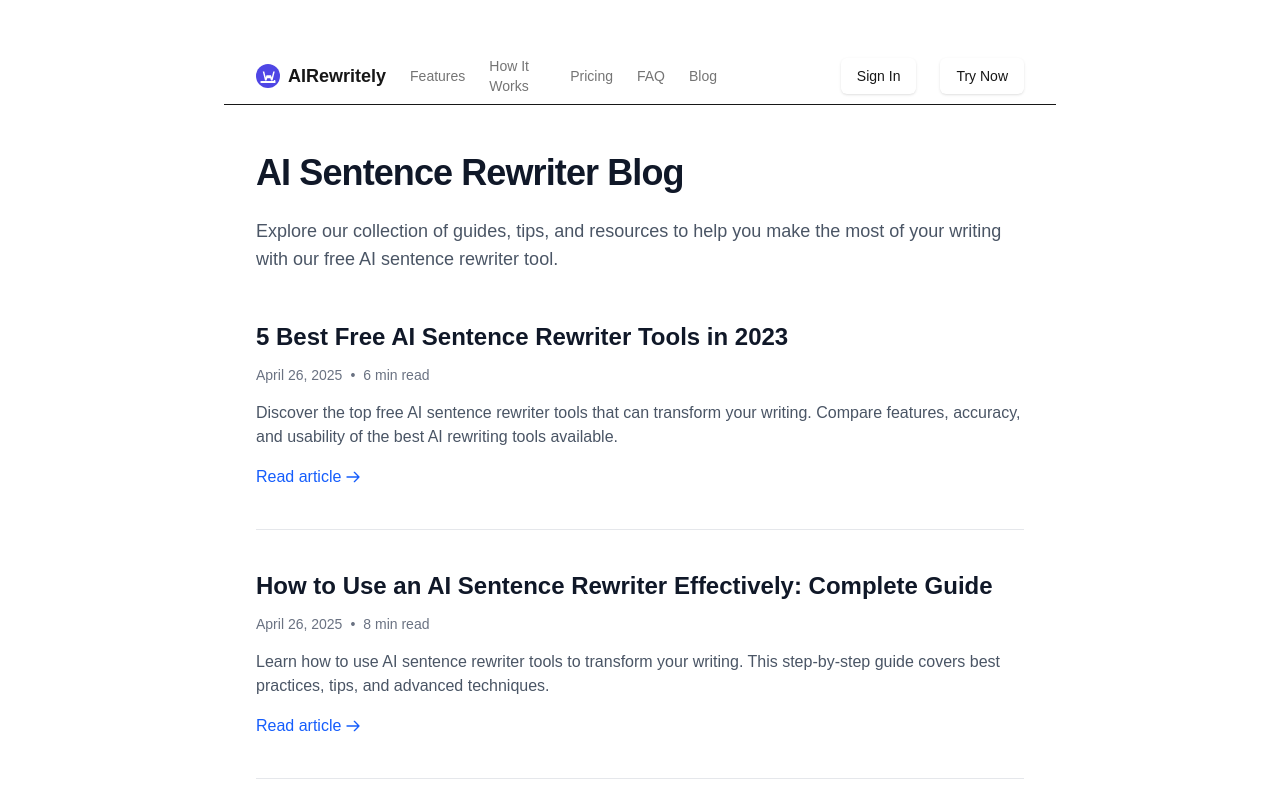
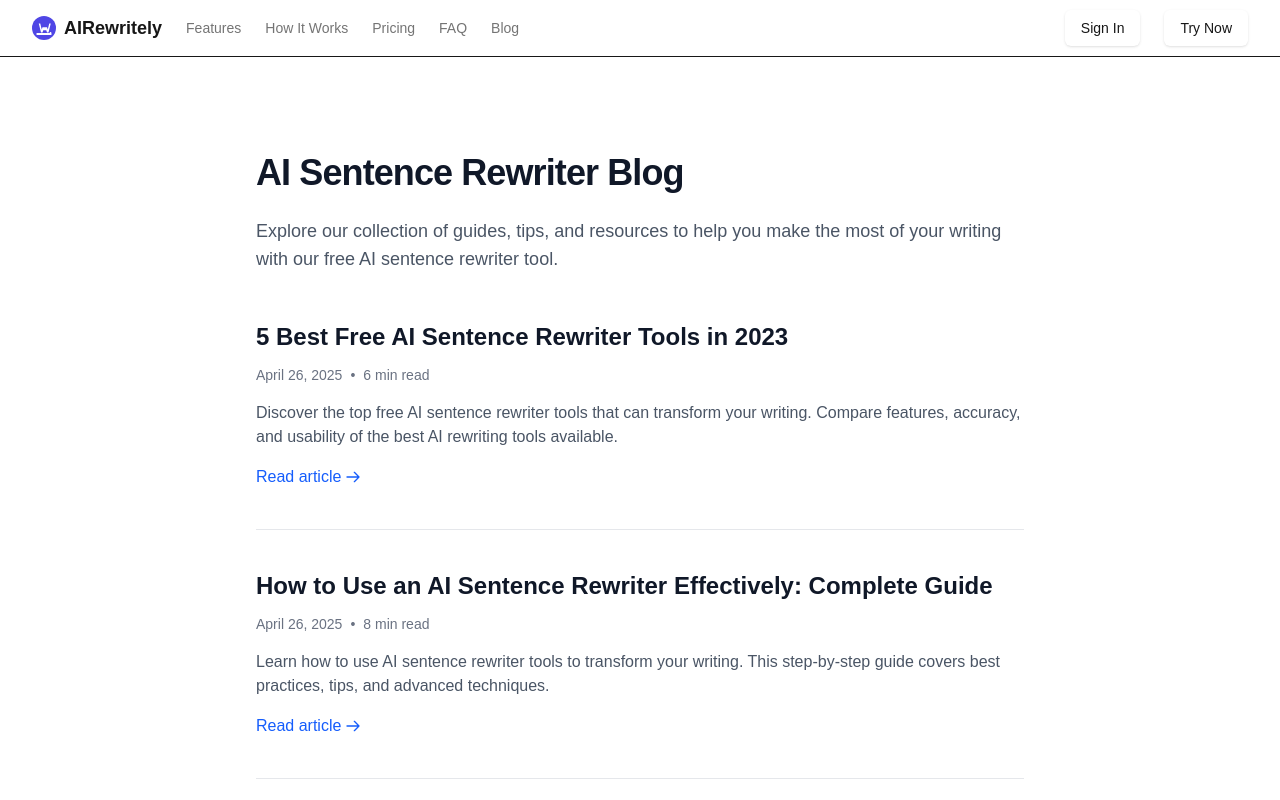
Before and after one commit to yeyz66/airewritely, a Next.js app: page /blog in a window 1280 px wide. Shown: the top 800 px of the page. Built offline with nearby package versions, Linux system fonts and the light colour scheme; no server answers.

Commit message:
修复blog顶部样式问题

```diff
--- a/app/blog/best-free-ai-sentence-rewriter-tools/page.tsx
+++ b/app/blog/best-free-ai-sentence-rewriter-tools/page.tsx
@@ -1,7 +1,6 @@
 import React from 'react';
 import Link from 'next/link';
 import { Metadata } from 'next';
-import Header from '@/components/Header';
 
 export const metadata: Metadata = {
   title: "5 Best Free AI Sentence Rewriter Tools in 2023",
@@ -19,7 +18,6 @@ export const metadata: Metadata = {
 export default function BestAiSentenceRewriterTools() {
   return (
     <>
-      <Header />
       <div className="prose prose-lg dark:prose-invert max-w-none">
         <h1 className="text-3xl font-bold tracking-tight text-gray-900 dark:text-white sm:text-4xl mb-6">
           5 Best Free AI Sentence Rewriter Tools in 2023
--- a/app/blog/how-to-use-ai-sentence-rewriter/page.tsx
+++ b/app/blog/how-to-use-ai-sentence-rewriter/page.tsx
@@ -1,7 +1,6 @@
 import React from 'react';
 import Link from 'next/link';
 import { Metadata } from 'next';
-import Header from '@/components/Header';
 
 export const metadata: Metadata = {
   title: "How to Use an AI Sentence Rewriter Effectively | Complete Guide",
@@ -19,7 +18,6 @@ export const metadata: Metadata = {
 export default function HowToUseAiSentenceRewriter() {
   return (
     <>
-      <Header />
       <div className="prose prose-lg dark:prose-invert max-w-none">
         <h1 className="text-3xl font-bold tracking-tight text-gray-900 dark:text-white sm:text-4xl mb-6">
           How to Use an AI Sentence Rewriter Effectively: Complete Guide
--- a/app/blog/layout.tsx
+++ b/app/blog/layout.tsx
@@ -1,15 +1,5 @@
 import type { Metadata } from "next";
-import { Geist, Geist_Mono } from "next/font/google";
-
-const geistSans = Geist({
-  variable: "--font-geist-sans",
-  subsets: ["latin"],
-});
-
-const geistMono = Geist_Mono({
-  variable: "--font-geist-mono",
-  subsets: ["latin"],
-});
+import Header from "@/components/Header";
 
 export const metadata: Metadata = {
   title: "AI Sentence Rewriter Blog | Tips and Guides",
@@ -23,10 +13,13 @@ export default function BlogLayout({
   children: React.ReactNode;
 }>) {
   return (
-    <section className={`bg-white dark:bg-black ${geistSans.variable} ${geistMono.variable}`}>
-      <div className="max-w-4xl mx-auto px-4 sm:px-6 lg:px-8 py-12">
-        {children}
-      </div>
-    </section>
+    <>
+      <Header />
+      <section className="bg-white dark:bg-black">
+        <div className="max-w-4xl mx-auto px-4 sm:px-6 lg:px-8 py-12">
+          {children}
+        </div>
+      </section>
+    </>
   );
 }
--- a/app/blog/page.tsx
+++ b/app/blog/page.tsx
@@ -1,7 +1,6 @@
 import React from 'react';
 import Link from 'next/link';
 import { Metadata } from 'next';
-import Header from '@/components/Header';
 
 export const metadata: Metadata = {
   title: "AI Sentence Rewriter Blog | Writing Tips & Resources",
@@ -46,7 +45,6 @@ export default function BlogIndex() {
 
   return (
     <>
-      <Header />
       <div className="container mx-auto px-4 md:px-8 py-12">
         <div className="max-w-4xl mx-auto">
           <h1 className="text-3xl font-bold tracking-tight text-gray-900 dark:text-white sm:text-4xl mb-6">
```
